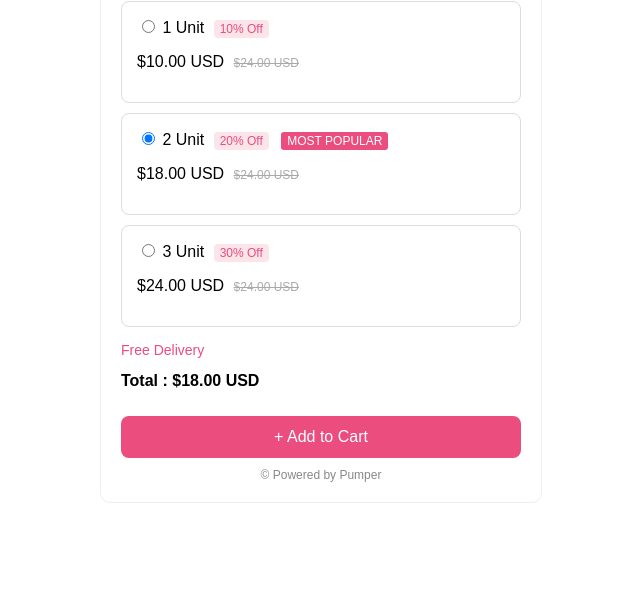
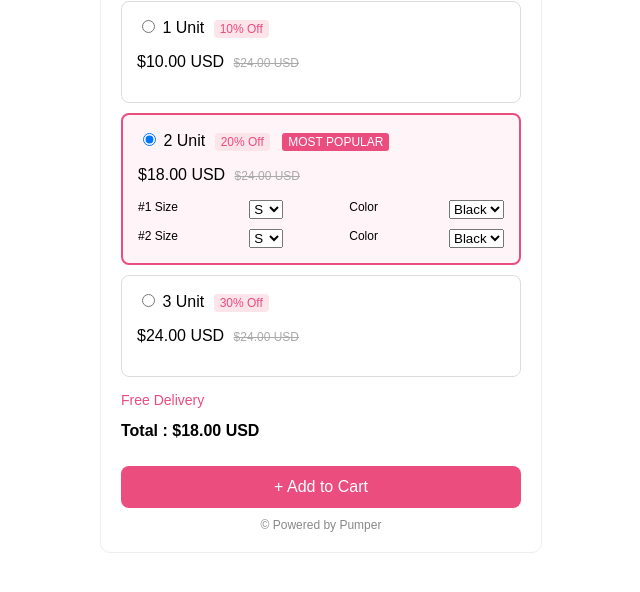
Before and after one commit to outis007/interactive-boxes-task, a plain HTML site: page index.html in a window 1280 px wide. Shown: the part 120-712 px from the top of the page, without its empty margins (319-959 px from the left). Drawn offline with Linux system fonts and the light colour scheme.

Commit message:
Update index.html

```diff
--- a/index.html
+++ b/index.html
@@ -188,9 +188,9 @@
   </div>
 
  <script>
-    const boxes = document.querySelectorAll(\".box\");
-    const radios = document.querySelectorAll(\"input[name='unit']\");
-    const totalPriceEl = document.getElementById(\"totalPrice\");
+  document.addEventListener("DOMContentLoaded", function () {
+    const boxes = document.querySelectorAll(".box");
+    const totalPriceEl = document.getElementById("totalPrice");
 
     const priceMap = {
       1: 10.00,
@@ -200,9 +200,8 @@
 
     function collapseAll() {
       boxes.forEach(box => {
-        box.classList.remove(\"expanded\");
-        box.style.border = \"1px solid #ddd\";
-        box.querySelector(\".dropdowns\").style.display = \"none\";
+        box.classList.remove("expanded");
+        box.querySelector(".dropdowns").style.display = "none";
       });
     }
 
@@ -214,25 +213,29 @@
     function expandBox(selectedValue) {
       collapseAll();
       const selectedBox = document.querySelector(`#box${selectedValue}`);
-      selectedBox.classList.add(\"expanded\");
-      selectedBox.querySelector(\".dropdowns\").style.display = \"block\";
+      selectedBox.classList.add("expanded");
+      const dropdowns = selectedBox.querySelector(".dropdowns");
+      if (dropdowns) {
+        dropdowns.style.display = "block";
+      }
       document.querySelector(`input[name='unit'][value='${selectedValue}']`).checked = true;
       updateTotal(selectedValue);
     }
 
     boxes.forEach(box => {
-      box.addEventListener(\"click\", () => {
-        const value = box.getAttribute(\"data-value\");
+      box.addEventListener("click", function () {
+        const value = this.getAttribute("data-value");
         expandBox(value);
       });
     });
 
-    document.addEventListener(\"DOMContentLoaded\", () => {
-      const defaultSelected = document.querySelector(\"input[name='unit']:checked\");
+    // Auto-expand default checked
+    const defaultSelected = document.querySelector("input[name='unit']:checked");
     if (defaultSelected) {
       expandBox(defaultSelected.value);
     }
   });
 </script>
+
 </body>
 </html>
```
Lines whose indentation alone changed are shown as unchanged.
